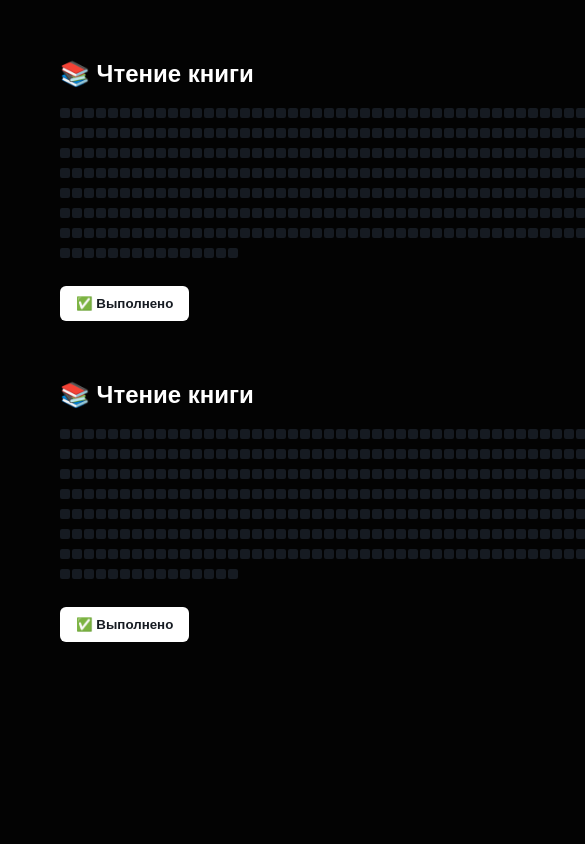
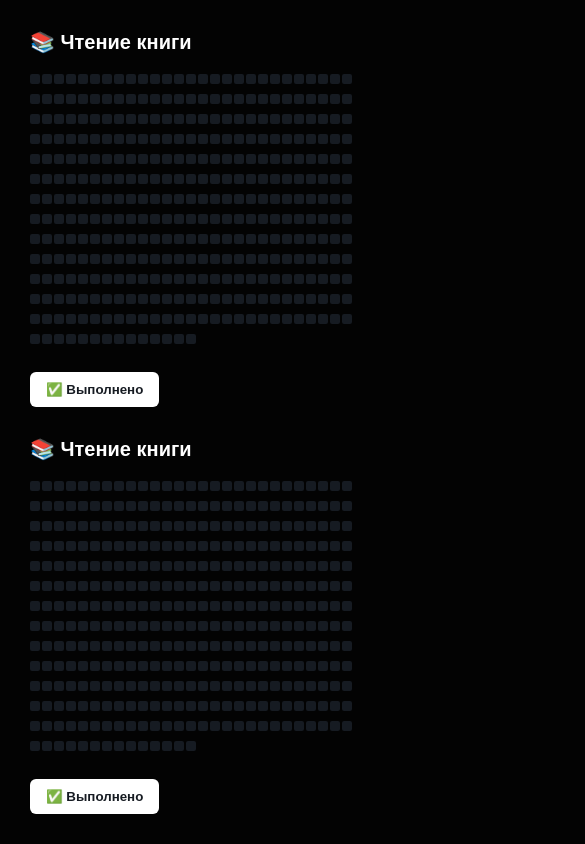
Before and after one commit to anyabravich/squares, a React (Vite) app: page / in a window 390 px wide. Shown: the top 844 px of the page, 585 px wide, since content can reach past the window. Built offline with nearby package versions, Linux system fonts and the light colour scheme.

Commit message:
Add mobile version

```diff
--- a/src/components/Card/styles.module.scss
+++ b/src/components/Card/styles.module.scss
@@ -3,6 +3,10 @@
 .card {
   &__title {
     margin-bottom: rem(16);
+
+    @media (max-width: 768px) {
+      font-size: rem(20);
+    }
   }
 
   &__squares {
--- a/src/components/Cards/styles.module.scss
+++ b/src/components/Cards/styles.module.scss
@@ -5,4 +5,11 @@
   display: grid;
   grid-template-columns: repeat(auto-fill, minmax(rem(600), 1fr));
   gap: rem(60);
+
+  @media (max-width: 768px) {
+    padding-block: rem(30);
+    gap: rem(30);
+    display: flex;
+    flex-direction: column;
+  }
 }
--- a/src/components/Container/styles.module.scss
+++ b/src/components/Container/styles.module.scss
@@ -5,4 +5,8 @@
 
   margin: 0 auto;
   width: min(var(--container-max-width), 100% - (var(--container-padding) * 2));
+
+  @media (max-width: 768px) {
+    --container-padding: #{rem(30)};
+  }
 }
```
